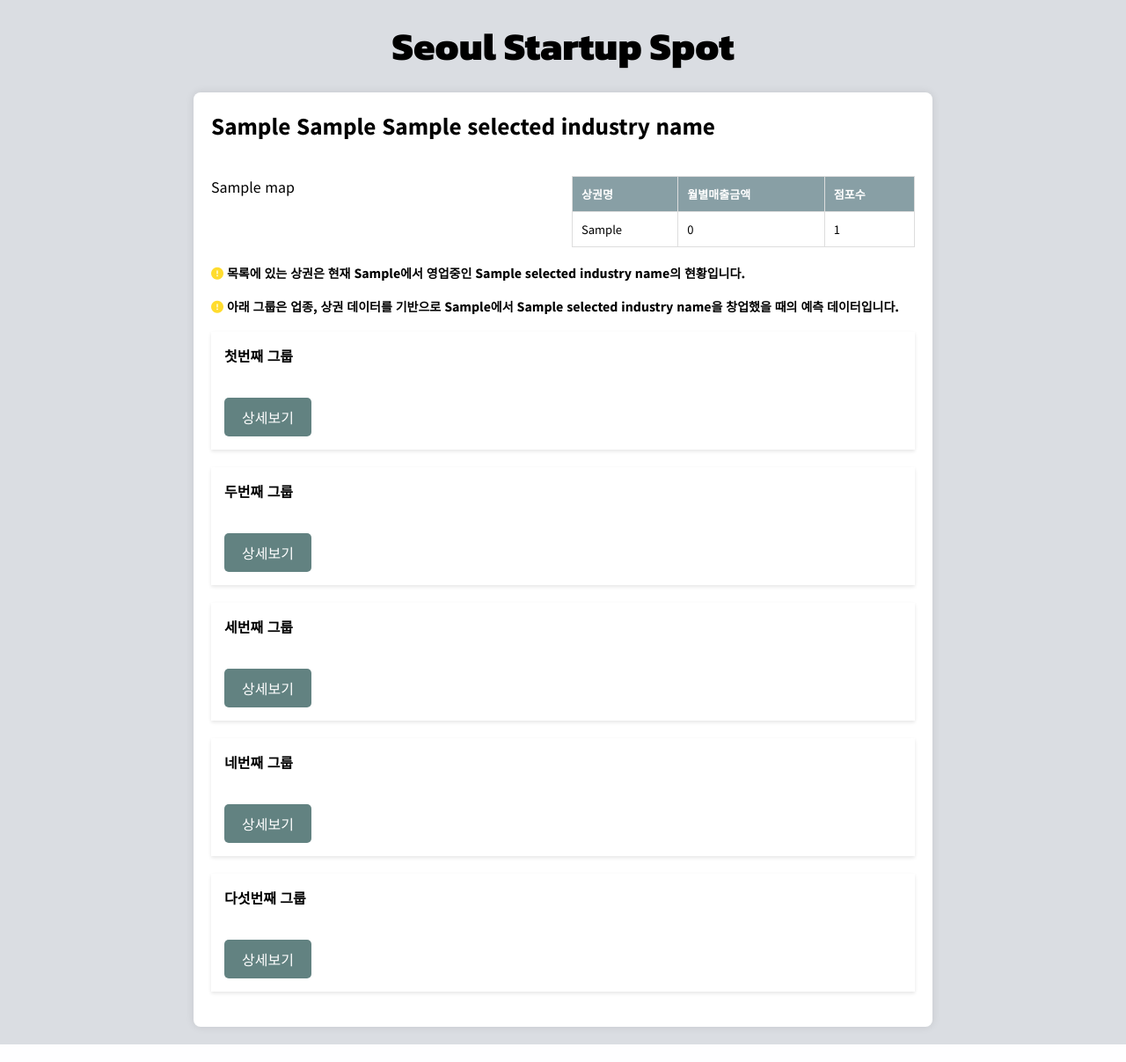
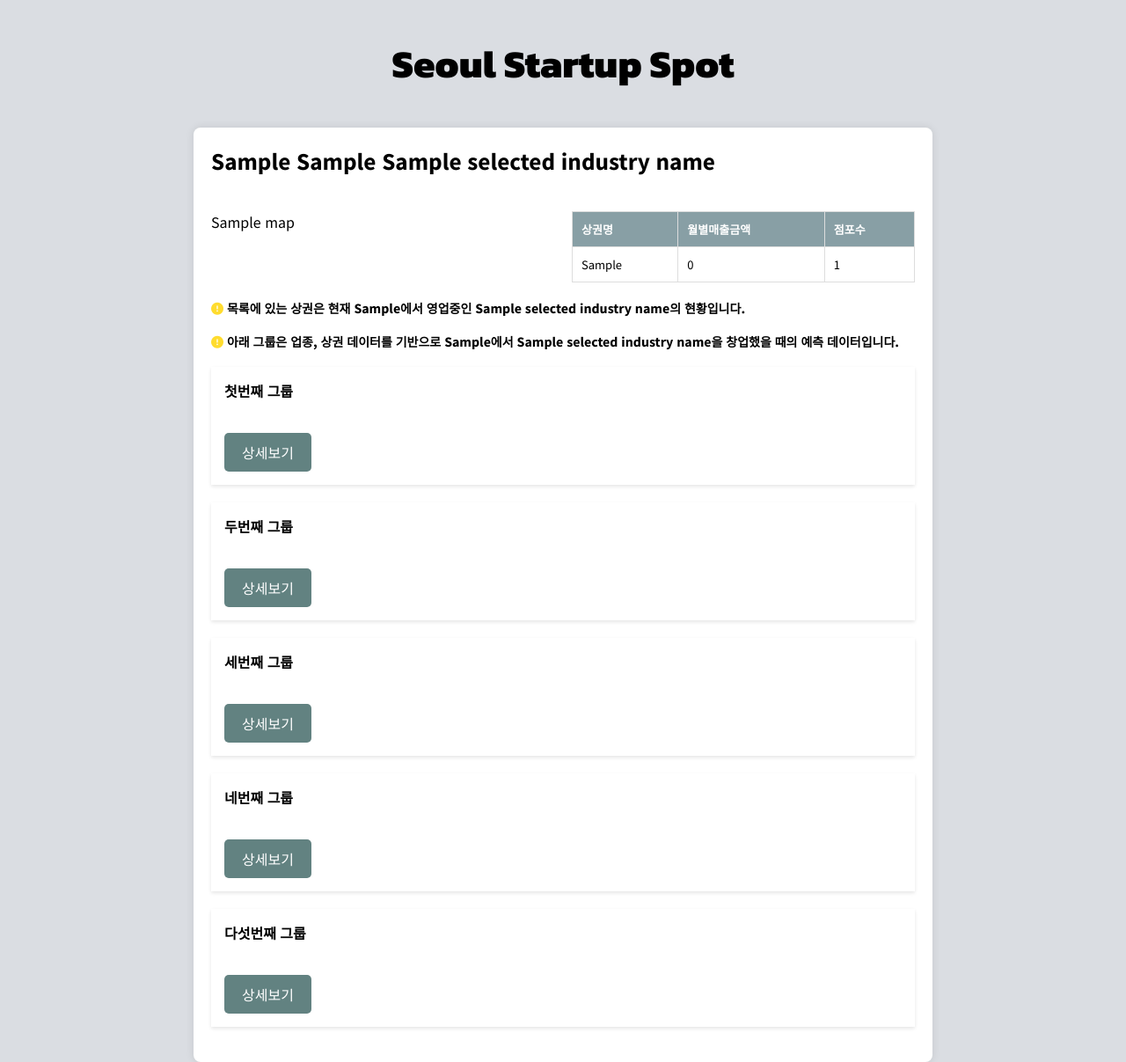
Before and after one commit to Capstone-design-dankook/SSS-project, a Django app: template templates/output/group.html in a window 1280 px wide. Shown: the whole page at 88% size. Run offline with Django 4.2, Linux system fonts and the light colour scheme; tables that the repository leaves empty hold one stand-in row (values such as "Sample post"); the template is opened without the code that fills it: values that come from a table or form of the project are taken from there, most other values are stand-ins (such as "Sample title", 1, 10 or a date in 2020); some libraries are stand-ins or nearby versions.

Commit message:
header magin 수정

```diff
--- a/static/css/group.css
+++ b/static/css/group.css
@@ -7,7 +7,7 @@ body {
 
 .container {
     max-width: 800px;
-    margin: 20px auto;
+    margin: auto;
     padding: 20px;
     background-color: #FFFFFF;
     border-radius: 8px;
@@ -17,8 +17,12 @@ body {
 .header {
     font-size: 22px;
     font-family: 'Kanit', sans-serif;
-    text-align: center;
-    margin-top: 20px;
+    margin-top: 30px;
+    margin-bottom: 30px;
+    display: flex;
+    align-items: center;
+    justify-content: center;
+    padding: 10px;
 }
 
 .header .icon {
```
Also changed, not shown: templates/output/sales.html (+5 -5 lines), templates/living.html (added).
